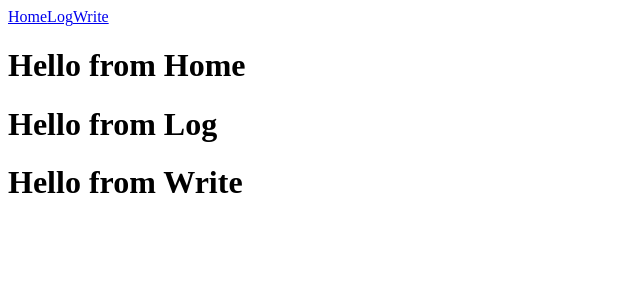
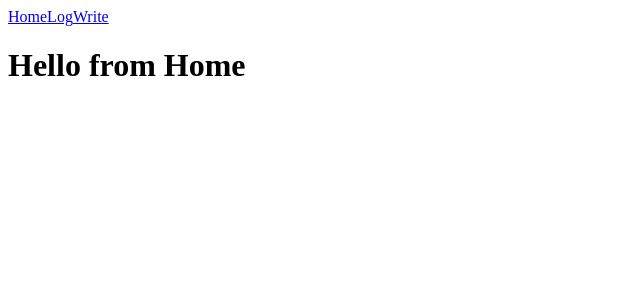
Before and after one commit to andrewjpwalters/react-final-project, a React (Create React App) app: page / in a window 1280 px wide. Shown: the top 300 px of the page, without its empty margins (0-640 px from the left). Built offline with nearby package versions, Linux system fonts and the light colour scheme.

Commit message:
add Route and Switch syntax to App.js

```diff
--- a/src/App.js
+++ b/src/App.js
@@ -9,9 +9,17 @@ function App() {
   return (
     <div>
       <NavBar />
-      <Home />
-      <Log />
-      <Write />
+      <Switch>
+        <Route exact path="/log">
+          <Log />
+        </Route>
+        <Route exact path="/write">
+          <Write />
+        </Route>
+        <Route exact path="/">
+          <Home />
+        </Route>
+      </Switch>
     </div>
   );
 }
```
